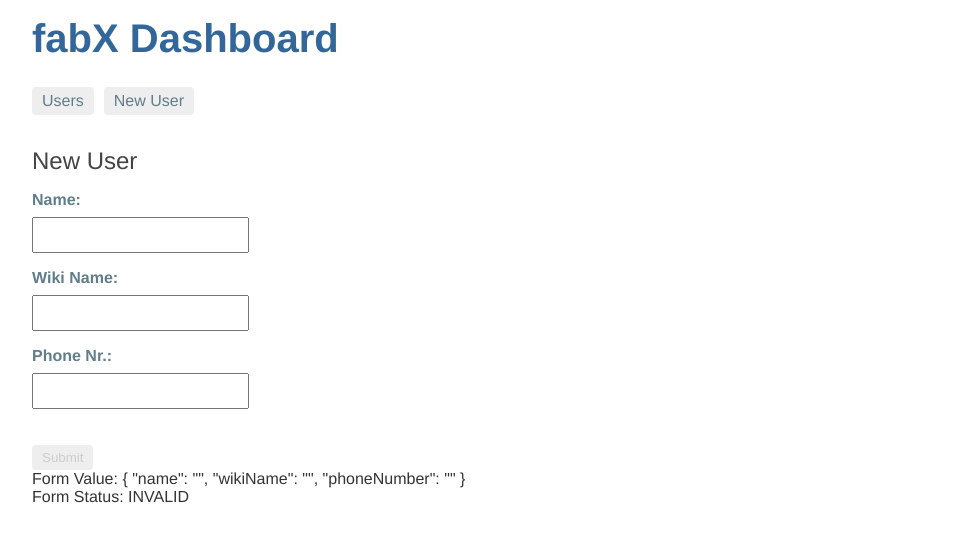
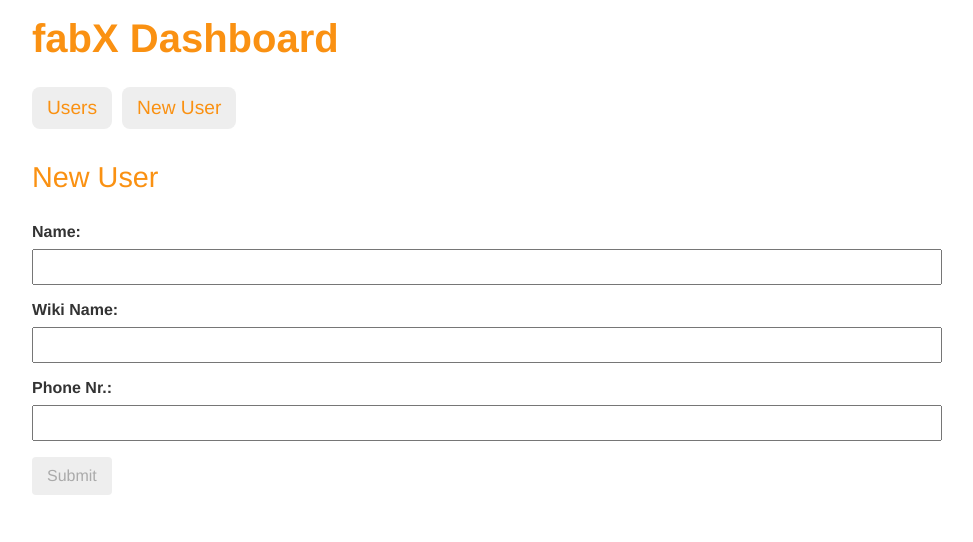
Before and after one commit to sschaeffner/fabXdashboard, an Angular app: page /user/create in a window 1280 px wide. Shown: the top 542 px of the page, without its empty margins (158-1131 px from the left). Built offline with nearby package versions, Linux system fonts and the light colour scheme.

Commit message:
more styling

```diff
--- a/src/app/user-create/user-create.component.html
+++ b/src/app/user-create/user-create.component.html
@@ -15,11 +15,5 @@
     </label>
     <button type="submit" [disabled]="!form.valid">Submit</button>
   </form>
-
-  <p>
-    Form Value: {{form.value | json }}
-  </p>
-  <p>
-    Form Status: {{form.status}}
-  </p>
+  <div id="errors">{{error}}</div>
 </div>
--- a/src/app/user-create/user-create.component.scss
+++ b/src/app/user-create/user-create.component.scss
@@ -1,7 +1,10 @@
+$base-color: #FA9112;
+$base-color-light: #FCCC89;
+
 label {
   display: block;
   margin: 1em 0;
-  color: #607D8B;
+  color: #333333;
   font-weight: bold;
 }
 input {
@@ -9,21 +12,5 @@ input {
   font-size: 1em;
   padding-left: .4em;
   margin-top: .5em;
+  width: 100%;
 }
-button {
-  margin-top: 20px;
-  font-family: sans-serif, "Helvetica Neue", Arial;
-  background-color: #eee;
-  border: none;
-  padding: 5px 10px;
-  border-radius: 4px;
-  cursor: pointer; cursor: hand;
-}
-button:hover {
-  background-color: #cfd8dc;
-}
-button:disabled {
-  background-color: #eee;
-  color: #ccc;
-  cursor: auto;
-}
--- a/src/app/user-create/user-create.component.ts
+++ b/src/app/user-create/user-create.component.ts
@@ -11,6 +11,8 @@ import {Router} from "@angular/router";
   styleUrls: ['./user-create.component.scss']
 })
 export class UserCreateComponent implements OnInit {
+
+  public error = "";
 
   form = new FormGroup({
     name: new FormControl('', Validators.required),
@@ -35,7 +37,10 @@ export class UserCreateComponent implements OnInit {
           console.log("newUser successfully created: %o", user);
           this.router.navigateByUrl(`/user/${user.id}`);
         },
-        error => console.error("newUser not successfully created: %o", error)
+        error => {
+          this.error = error;
+          console.error("newUser not successfully created: %o", error);
+        }
       );
   }
 }
--- a/src/app/user-details/user-details.component.html
+++ b/src/app/user-details/user-details.component.html
@@ -1,13 +1,35 @@
-<div *ngIf="user">
-  <h2>{{user.name}} Details</h2>
-  <div><span>id: </span>{{user.id}}</div>
-  <div><span>name: </span>{{user.name}}</div>
-  <div><span>wiki name: </span>{{user.wikiName}}</div>
-  <div><span>phone: </span>{{user.phoneNumber}}</div>
-  <div><span>locked: </span>{{user.locked}}</div>
-  <div><span>locked reason: </span>{{user.lockedReason}}</div>
-  <div><span>card ID: </span>{{user.cardId}}</div>
-  <div><span>qualifications: </span>
-    <span *ngFor="let qualification of user.qualifications">{{qualification.name}}</span>
+<div id="user" *ngIf="user">
+  <h2><span class="userId">#{{user.id}}</span> {{user.name}}</h2>
+  <div id="userDetails">
+    <table>
+      <tr>
+        <td><span>name: </span></td>
+        <td>{{user.name}}</td>
+      </tr>
+      <tr>
+        <td><span>wiki name: </span></td>
+        <td>{{user.wikiName}}</td>
+      </tr>
+      <tr>
+        <td><span>phone: </span></td>
+        <td>{{user.phoneNumber}}</td>
+      </tr>
+      <tr>
+        <td><span>locked: </span></td>
+        <td>{{user.locked}}</td>
+      </tr>
+      <tr>
+        <td><span>locked reason: </span></td>
+        <td>{{user.lockedReason}}</td>
+      </tr>
+      <tr>
+        <td><span>card ID: </span></td>
+        <td>{{user.cardId}}</td>
+      </tr>
+      <tr>
+        <td><span>qualifications: </span></td>
+        <td><span *ngFor="let qualification of user.qualifications" class="qualification">{{qualification.name}}</span></td>
+      </tr>
+    </table>
   </div>
 </div>
--- a/src/app/user-details/user-details.component.scss
+++ b/src/app/user-details/user-details.component.scss
@@ -0,0 +1,19 @@
+div#userDetails {
+
+  th, td {
+    padding-right: 2em;
+    text-align: left;
+    vertical-align: middle;
+    height: 1.8em;
+  }
+}
+span.userId {
+  color: #333;
+}
+span.qualification {
+  padding: 5px 10px;
+  text-decoration: none;
+  display: inline-block;
+  background-color: #ffaaaa;
+  border-radius: 8px;
+}
--- a/src/app/users/users.component.html
+++ b/src/app/users/users.component.html
@@ -12,7 +12,7 @@
       <td>{{user.name}}</td>
       <td>{{user.cardId}}</td>
       <td>
-        <span *ngFor="let qualification of user.qualifications">{{qualification.name}}</span>
+        <span *ngFor="let qualification of user.qualifications" class="qualification">{{qualification.name}}</span>
       </td>
     </tr>
   </table>
--- a/src/app/users/users.component.scss
+++ b/src/app/users/users.component.scss
@@ -1,17 +1,12 @@
+$base-color: #ff8c00;
+$base-color-light: #FCCC89;
+
 div.user {
   width: 100%;
-  margin-top: 1em;
 
   table {
     border-collapse: collapse;
     width: 100%;
-    margin-top: 1em;
-  }
-
-  th, td {
-    /*border: 1px solid black;*/
-    padding: 1em;
-    text-align: left;
   }
 
   tr {
@@ -19,5 +14,25 @@ div.user {
     &:not(:first-child):hover {
       background-color: #dddddd;
     }
+    &:not(:first-child) {
+      cursor: pointer;
+      cursor: hand;
+    }
+  }
+
+  th, td {
+    padding-left: 1em;
+    padding-right: 1em;
+    text-align: left;
+    vertical-align: middle;
+    height: 3em;
+  }
+
+  span.qualification {
+    padding: 5px 10px;
+    text-decoration: none;
+    display: inline-block;
+    background-color: #ffaaaa;
+    border-radius: 8px;
   }
 }
--- a/src/index.html
+++ b/src/index.html
@@ -2,7 +2,7 @@
 <html lang="en">
 <head>
   <meta charset="utf-8">
-  <title>FabxDashboard</title>
+  <title>fabX Dashboard</title>
   <base href="/">
   <meta name="viewport" content="width=device-width, initial-scale=1">
   <link rel="icon" type="image/x-icon" href="favicon.ico">
--- a/src/styles.scss
+++ b/src/styles.scss
@@ -1,40 +1,49 @@
 /* You can add global styles to this file, and also import other style files */
 /* Global Styles */
+
+$base-color: #FA9112;
+$base-color-light: #FCCC89;
+$button-color: #eeeeee;
+$button-color-hover: #f3f3f3;
+
 h1 {
-  color: #369;
+  color: $base-color;
   font-family: "Helvetica Neue", Arial, Helvetica, sans-serif;
-  font-size: 250%;
+  font-size: 2.5em;
 }
 h2, h3 {
-  color: #444;
+  color: $base-color;
   font-family: "Helvetica Neue", Arial, Helvetica, sans-serif;
-  font-weight: lighter;
+  font-weight: 400;
+  font-size: 1.8em;
+  margin-bottom: 1em;
 }
 body {
   width:100%;
 }
 body, input[text], button {
   color: #333;
-  font-family: "Helvetica Neue", Cambria, Georgia;
+  font-family: "Helvetica Neue", Cambria, Georgia, sans-serif;
 }
 a {
   cursor: pointer;
   cursor: hand;
 }
 button {
+  font-size: 1em;
   font-family: "Helvetica Neue", Arial, Helvetica, sans-serif;
-  background-color: #eee;
+  background-color: $button-color;
   border: none;
-  padding: 5px 10px;
+  padding: 10px 15px;
   border-radius: 4px;
   cursor: pointer;
   cursor: hand;
 }
 button:hover {
-  background-color: #cfd8dc;
+  background-color: $button-color-hover;
 }
 button:disabled {
-  background-color: #eee;
+  background-color: $button-color;
   color: #aaa;
   cursor: auto;
 }
@@ -46,20 +55,21 @@ nav {
 
 /* Navigation link styles */
 nav a {
-  padding: 5px 10px;
+  padding: 10px 15px;
+  font-size: 1.2em;
   text-decoration: none;
   margin-right: 10px;
   margin-top: 10px;
   display: inline-block;
-  background-color: #eee;
-  border-radius: 4px;
+  background-color: $button-color;
+  border-radius: 8px;
 }
 nav a:visited, a:link {
-  color: #607D8B;
+  color: $base-color;
 }
 nav a:hover {
-  color: #039be5;
-  background-color: #CFD8DC;
+  color: $base-color;
+  background-color: $button-color-hover;
 }
 nav a.active {
   color: #039be5;
```
